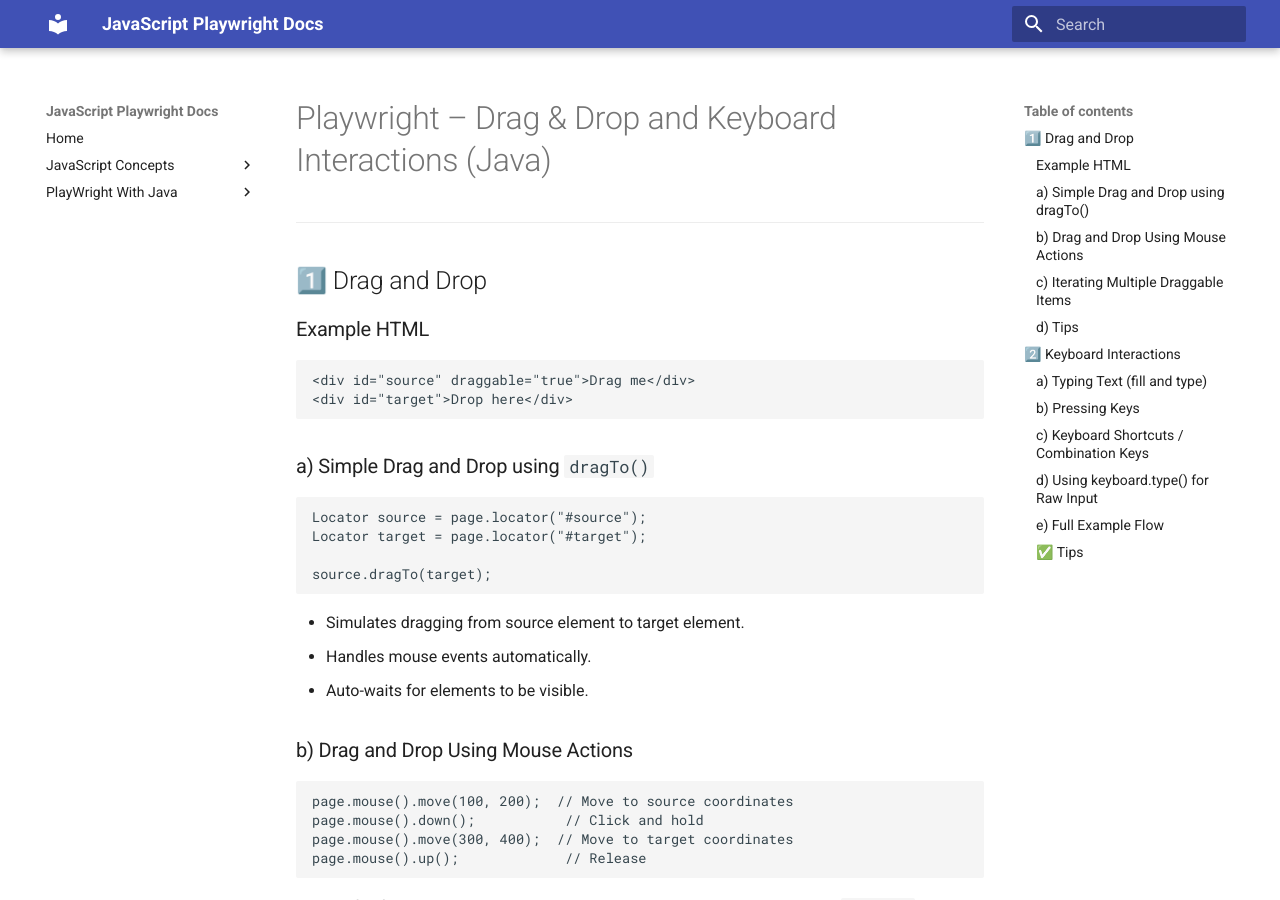
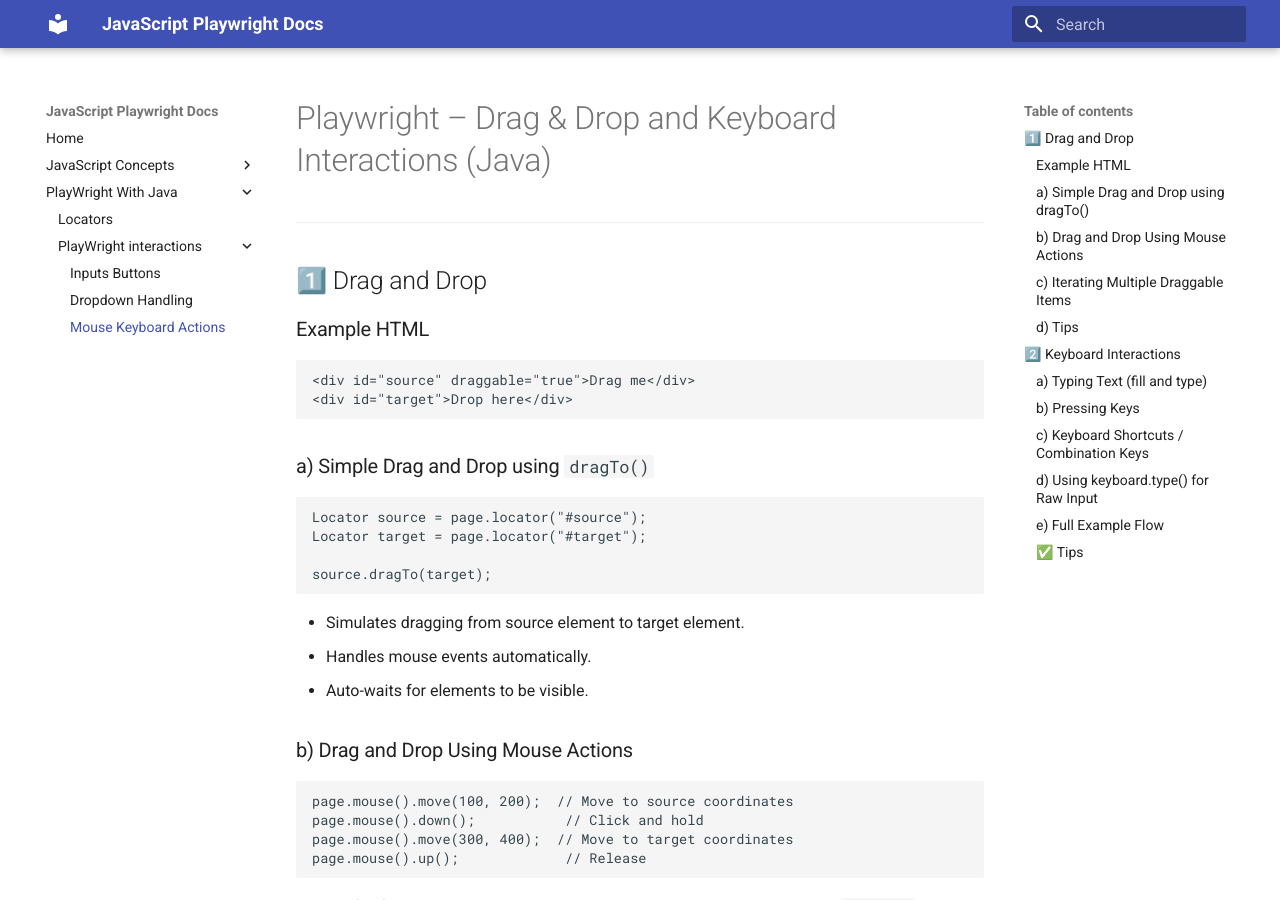
Before and after one commit to Play-Wright-course/automation-testing, an MkDocs documentation site: the page built from docs/playwright-Java/mouse-keyboard-actions.md, in a window 1280 px wide and 900 px high. Built offline with MkDocs 1.6.1 and Material for MkDocs 9.7.7, drawn with Linux system fonts in a browser that asks for light colours.

Commit message:
Update mkdocs.yml

```diff
--- a/mkdocs.yml
+++ b/mkdocs.yml
@@ -16,7 +16,7 @@
       - PlayWright interactions:
           - Inputs Buttons: playwright-Java/playwright-interaction.md
           - Dropdown Handling: playwright-Java/dropdown_handling.md
-          - Mouse Keyboard Actions: playwright-Java/playwright-interaction.md
+          - Mouse Keyboard Actions: playwright-Java/mouse-keyboard-actions.md
 theme:
   name: material
 
```
